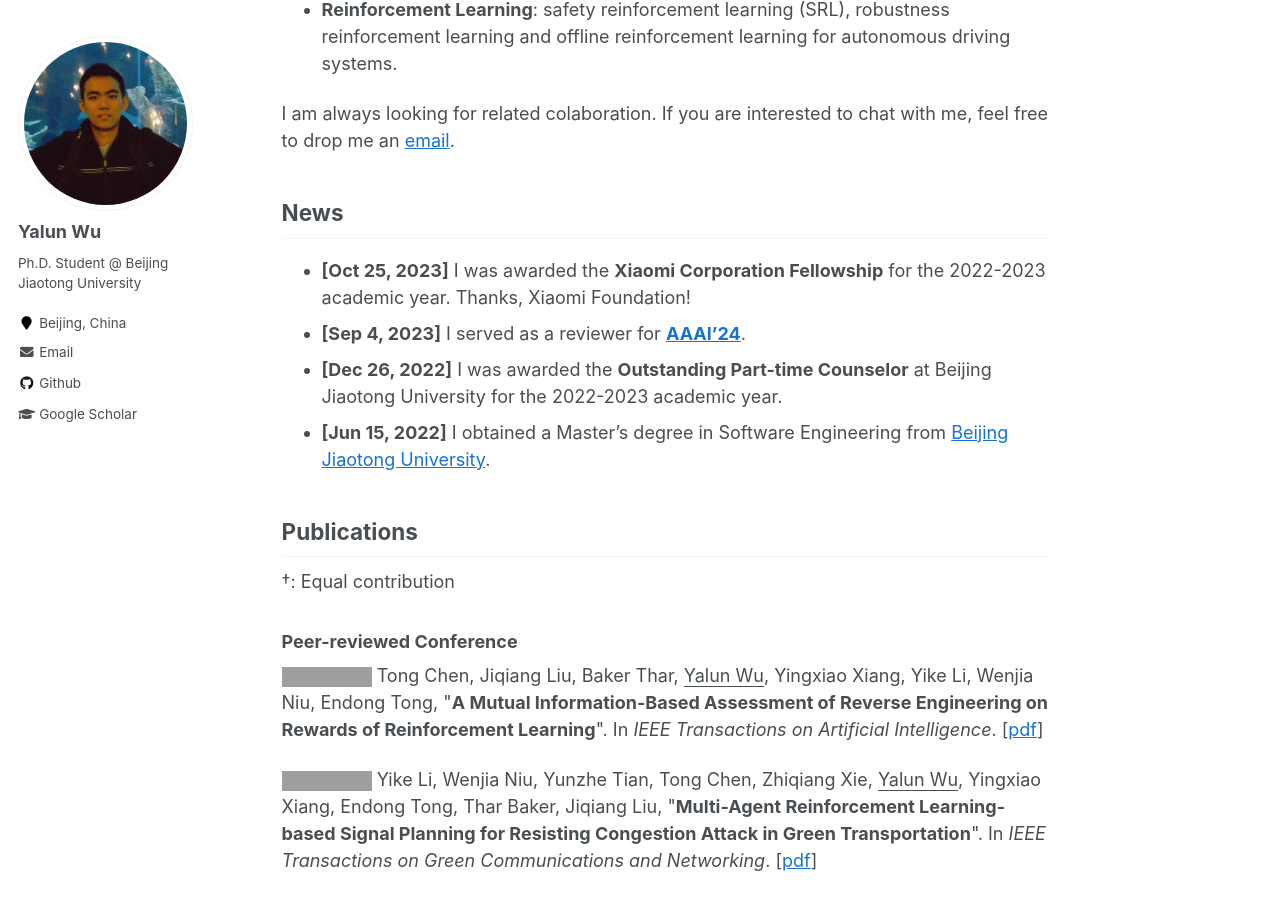
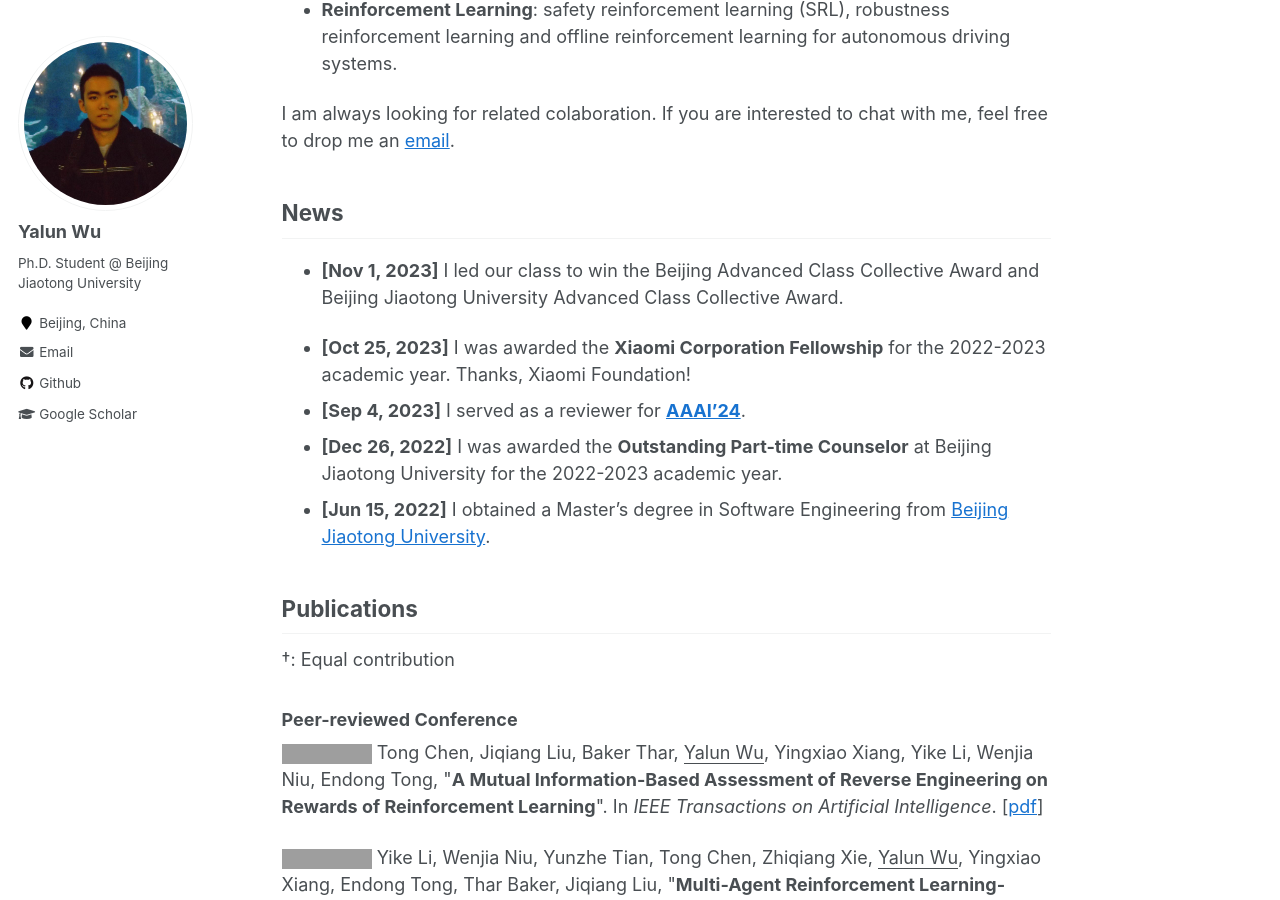
Before and after one commit to Allenpandas/Allenpandas.github.io, a Jekyll site: the page built from _pages/about.md, in a window 1280 px wide and 900 px high, scrolled down 832 px. Built offline with Jekyll 4.4.1, drawn with Linux system fonts in a browser that asks for light colours; comment, search, counter and statistics services are not loaded; grey boxes are pictures that could not be loaded.

Commit message:
update news

```diff
--- a/_pages/about.md
+++ b/_pages/about.md
@@ -33,6 +33,8 @@ Currently, my research has centered on
 I am always looking for related colaboration. If you are interested to chat with me, feel free to drop me an <a href="mailto:wuyalun1@bjtu.edu.cn" target="_blank">email</a>.
 
 ## News
+
+- **[Nov 1, 2023]** I led our class to win the Beijing Advanced Class Collective Award and Beijing Jiaotong University Advanced Class Collective Award.
 
 * **[Oct 25, 2023]** I was awarded the **Xiaomi Corporation Fellowship** for the 2022-2023 academic year. Thanks, Xiaomi Foundation!
 * **[Sep 4, 2023]** I served as a reviewer for **[AAAI'24](https://aaai.org/aaai-conference/)**.
```
